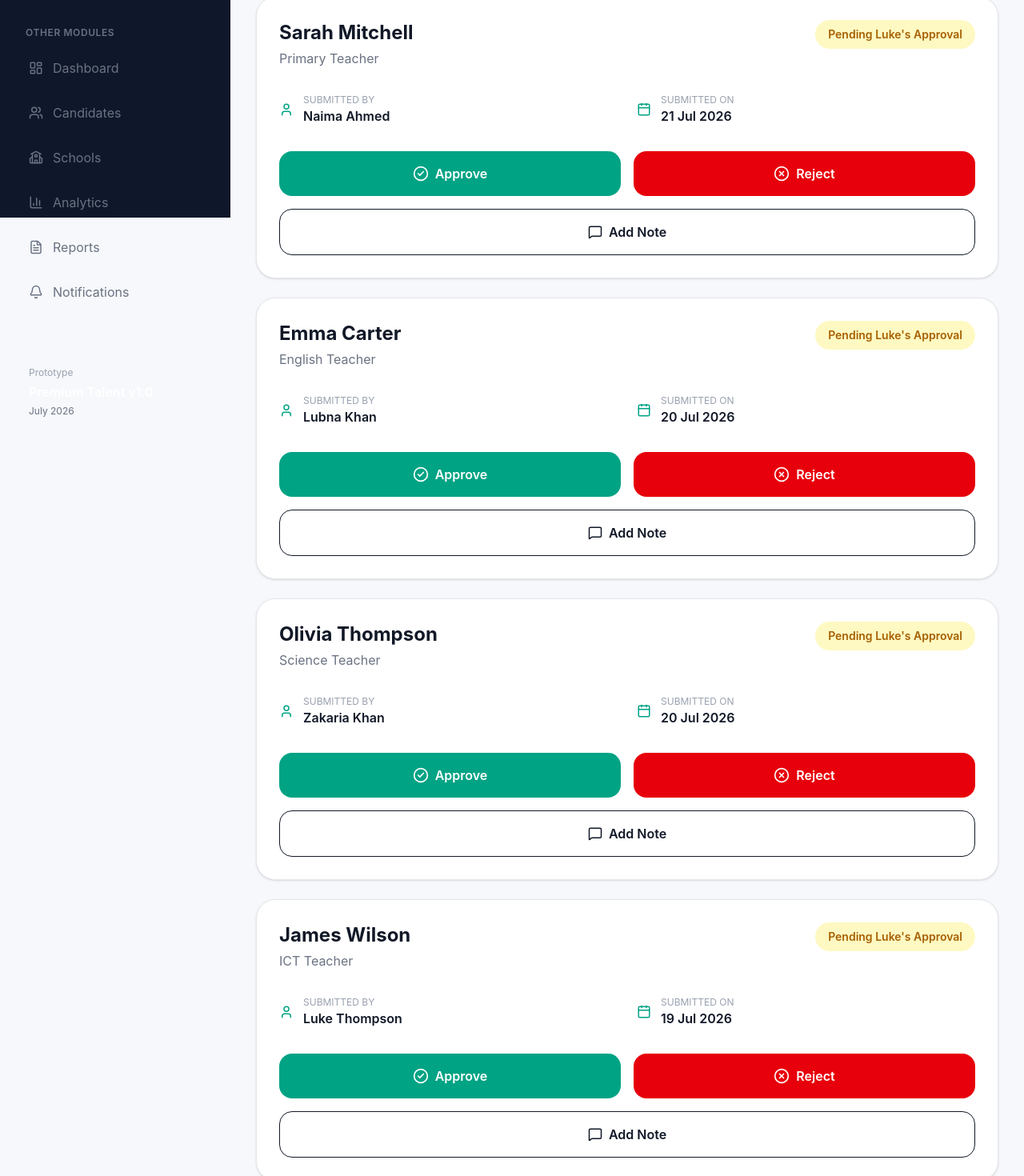
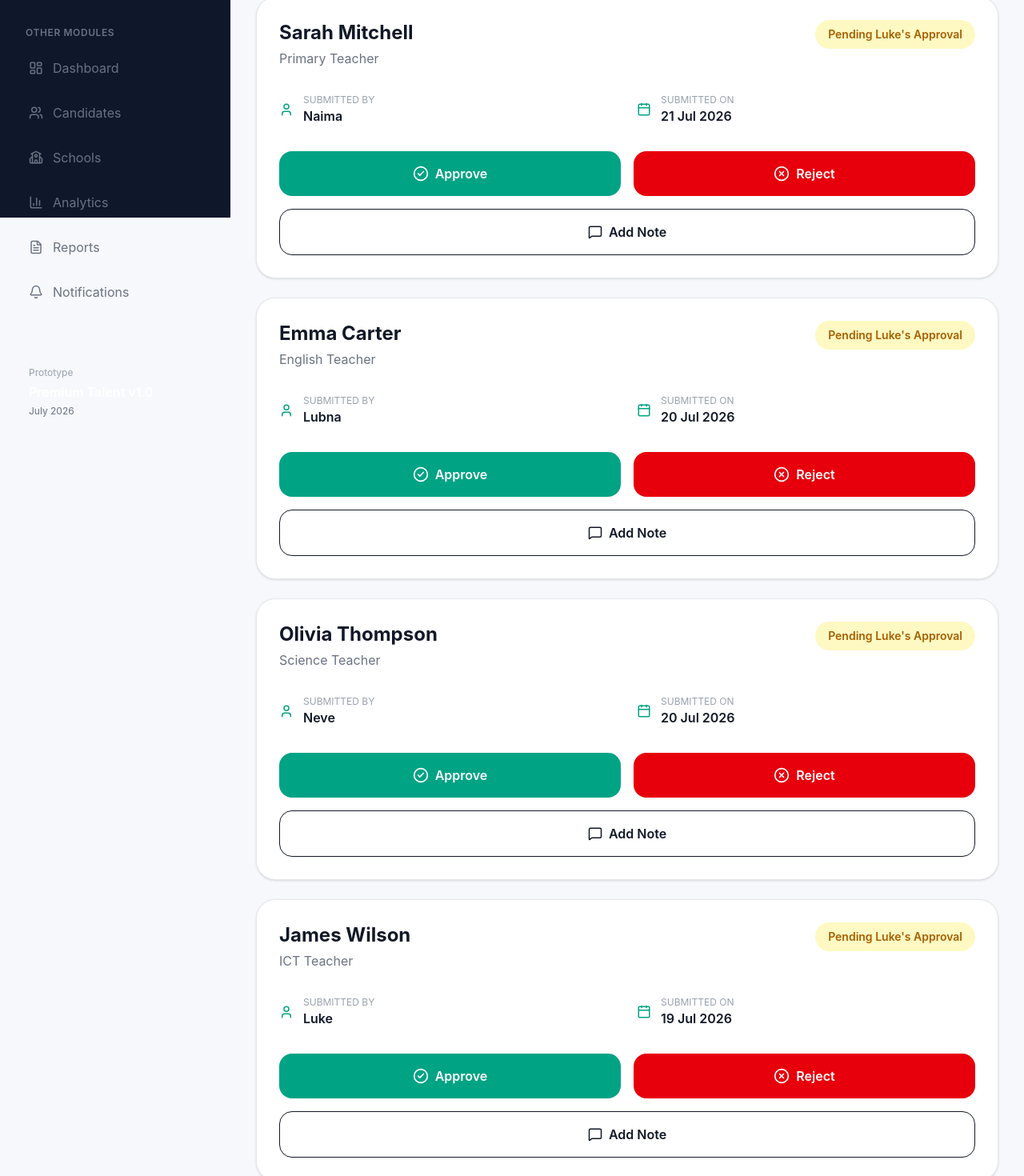
Before and after one commit to Maroua-27/premium-talent, a Next.js app: page /pending-approvals in a window 1280 px wide. Shown: the part 528-1998 px from the top of the page at 80% size. Built offline with nearby package versions, Linux system fonts and the light colour scheme.

Commit message:
Update overview and pending approvals

```diff
--- a/app/overview/page.tsx
+++ b/app/overview/page.tsx
@@ -31,7 +31,7 @@ const modules = [
   {
     title: "Pending Approvals",
     description:
-      "Luke reviews Premium Talent nominations.",
+      "Manager reviews Premium Talent nominations.",
     href: "/pending-approvals",
     icon: ClipboardCheck,
     color: "bg-amber-500",
@@ -196,7 +196,7 @@ export default function OverviewPage() {
               </h3>
 
               <p className="mt-2 text-sm text-gray-300">
-                Luke reviews and approves the nomination.
+                Manager reviews and approves the nomination.
               </p>
 
             </div>
--- a/components/pending/PendingApprovalsPage.tsx
+++ b/components/pending/PendingApprovalsPage.tsx
@@ -8,28 +8,28 @@ const pendingCandidates = [
     id: 1,
     candidateName: "Sarah Mitchell",
     subject: "Primary Teacher",
-    submittedBy: "Naima Ahmed",
+    submittedBy: "Naima",
     submittedDate: "21 Jul 2026",
   },
   {
     id: 2,
     candidateName: "Emma Carter",
     subject: "English Teacher",
-    submittedBy: "Lubna Khan",
+    submittedBy: "Lubna",
     submittedDate: "20 Jul 2026",
   },
   {
     id: 3,
     candidateName: "Olivia Thompson",
     subject: "Science Teacher",
-    submittedBy: "Zakaria Khan",
+    submittedBy: "Neve",
     submittedDate: "20 Jul 2026",
   },
   {
     id: 4,
     candidateName: "James Wilson",
     subject: "ICT Teacher",
-    submittedBy: "Luke Thompson",
+    submittedBy: "Luke",
     submittedDate: "19 Jul 2026",
   },
 ];
```
